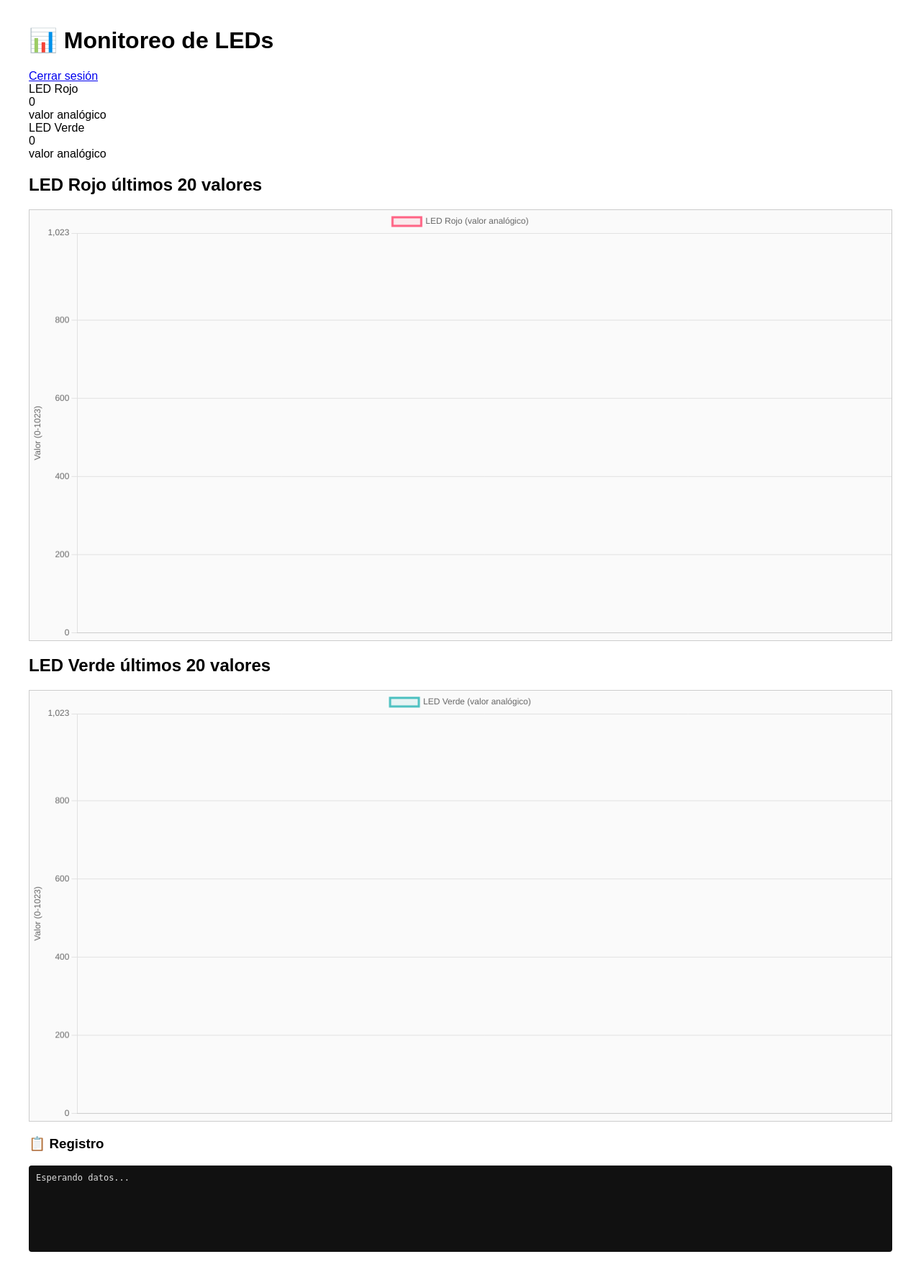
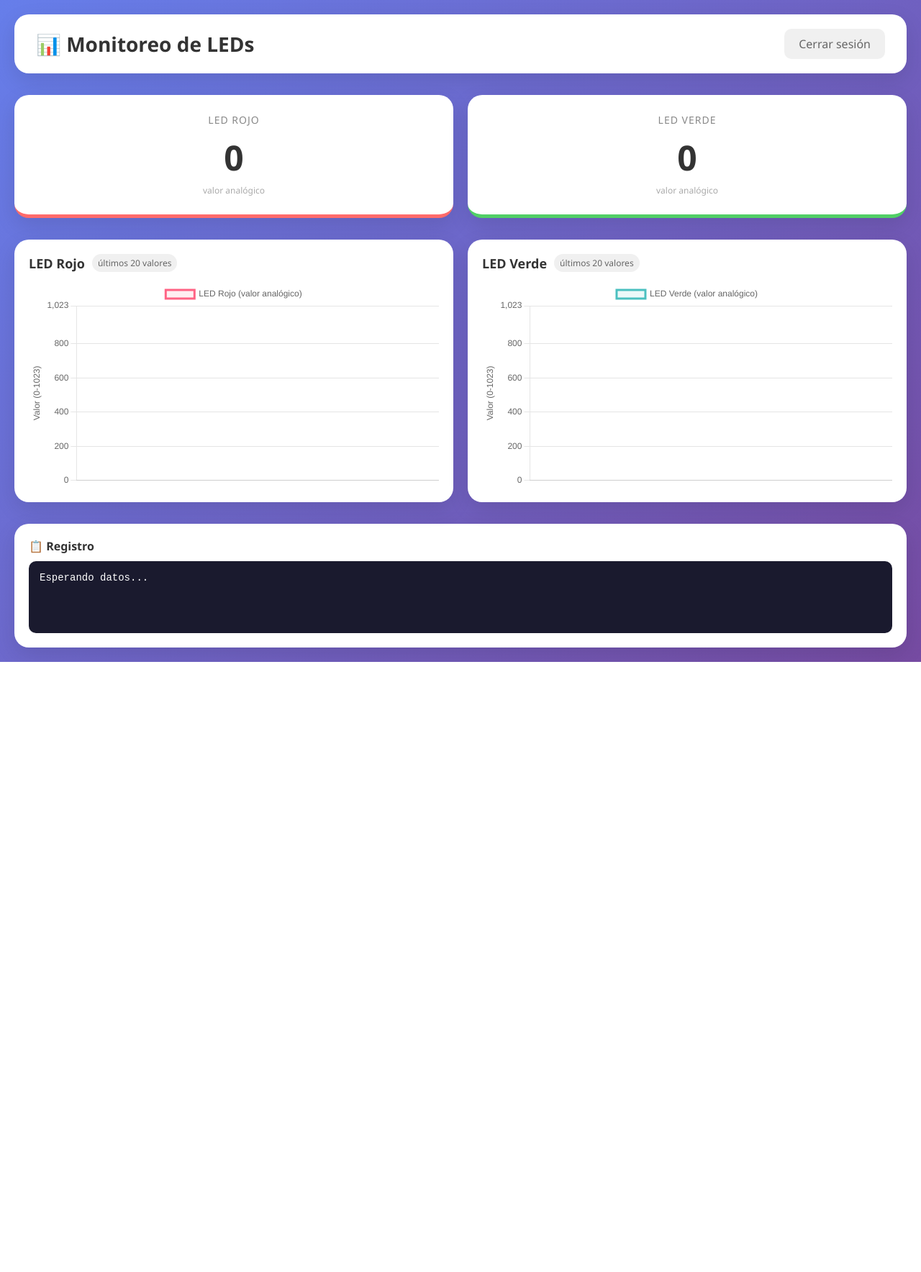
Before and after one commit to LenninMC/Prueba, a Flask app: page / in a window 1280 px wide. Shown: the whole page at 72% size. After the commit the page ends 920 px from the top, so only its background shows below. Run offline with Flask 3, Linux system fonts and the light colour scheme; the visitor is signed in with stand-in values (Sample User, id 1).

Commit message:
style.css

```diff
--- a/static/css/style.css
+++ b/static/css/style.css
@@ -1,85 +1,261 @@
+* {
+  margin: 0;
+  padding: 0;
+  box-sizing: border-box;
+}
+
 body {
-  font-family: Arial, sans-serif;
-  padding: 16px;
-  max-width: 1200px;
+  font-family: 'Segoe UI', Tahoma, Geneva, Verdana, sans-serif;
+  background: linear-gradient(135deg, #667eea 0%, #764ba2 100%);
+  min-height: 100vh;
+  padding: 20px;
+}
+
+.container {
+  max-width: 1400px;
   margin: 0 auto;
 }
 
-.top {
+/* Header */
+header {
+  background: white;
+  border-radius: 20px;
+  padding: 20px 30px;
+  margin-bottom: 30px;
   display: flex;
   justify-content: space-between;
   align-items: center;
-  flex-wrap: wrap;
+  box-shadow: 0 10px 30px rgba(0,0,0,0.1);
 }
 
-.row {
+header h1 {
+  font-size: 28px;
+  color: #333;
   display: flex;
-  gap: 24px;
-  margin: 12px 0;
-  flex-wrap: wrap;
+  align-items: center;
+  gap: 10px;
 }
 
-button {
-  padding: 10px 14px;
-  font-size: 16px;
-  cursor: pointer;
-  margin-right: 8px;
-  margin-bottom: 8px;
-  border: none;
-  border-radius: 4px;
-  background-color: #f0f0f0;
+.logout-btn {
+  background: #f0f0f0;
+  color: #666;
+  text-decoration: none;
+  padding: 10px 20px;
+  border-radius: 10px;
+  transition: all 0.3s;
+  font-weight: 500;
 }
 
-button:hover {
-  background-color: #ddd;
-}
-
-.btn-red-on { background-color: #ffcccc; }
-.btn-red-off { background-color: #ff9999; }
-.btn-green-on { background-color: #ccffcc; }
-.btn-green-off { background-color: #99ff99; }
-
-pre {
-  background: #111;
-  color: #ddd;
-  padding: 10px;
-  min-height: 100px;
-  white-space: pre-wrap;
-  border-radius: 4px;
-  font-size: 12px;
-}
-
-.error {
-  color: #b00020;
-}
-
-.logout {
-  text-decoration: none;
-  padding: 6px 12px;
-  background: #f0f0f0;
-  border-radius: 4px;
+.logout-btn:hover {
+  background: #e0e0e0;
   color: #333;
 }
 
-.logout:hover {
-  background: #ddd;
+/* Stats Grid */
+.stats-grid {
+  display: grid;
+  grid-template-columns: repeat(auto-fit, minmax(250px, 1fr));
+  gap: 20px;
+  margin-bottom: 30px;
 }
 
-input {
-  display: block;
-  margin: 6px 0 12px;
-  padding: 8px;
-  width: 240px;
+.stat-card {
+  background: white;
+  border-radius: 20px;
+  padding: 25px;
+  text-align: center;
+  box-shadow: 0 10px 30px rgba(0,0,0,0.1);
+  transition: transform 0.3s;
 }
 
-label {
-  display: block;
-  margin-top: 6px;
+.stat-card:hover {
+  transform: translateY(-5px);
+}
+
+.stat-card.red {
+  border-bottom: 5px solid #ff6b6b;
+}
+
+.stat-card.green {
+  border-bottom: 5px solid #51cf66;
+}
+
+.stat-title {
+  font-size: 14px;
+  text-transform: uppercase;
+  letter-spacing: 1px;
+  color: #888;
+  margin-bottom: 10px;
+}
+
+.stat-value {
+  font-size: 48px;
+  font-weight: bold;
+  color: #333;
+  margin-bottom: 5px;
+}
+
+.stat-label {
+  font-size: 12px;
+  color: #aaa;
+}
+
+/* Charts Grid */
+.charts-grid {
+  display: grid;
+  grid-template-columns: repeat(auto-fit, minmax(500px, 1fr));
+  gap: 20px;
+  margin-bottom: 30px;
+}
+
+.chart-card {
+  background: white;
+  border-radius: 20px;
+  padding: 20px;
+  box-shadow: 0 10px 30px rgba(0,0,0,0.1);
+}
+
+.chart-card h2 {
+  font-size: 18px;
+  color: #333;
+  margin-bottom: 15px;
+  display: flex;
+  align-items: center;
+  gap: 10px;
+}
+
+.badge {
+  background: #f0f0f0;
+  color: #666;
+  padding: 4px 8px;
+  border-radius: 20px;
+  font-size: 12px;
+  font-weight: normal;
 }
 
 canvas {
   max-width: 100%;
-  border: 1px solid #ccc;
-  margin: 20px 0;
-  background: #fafafa;
+  height: auto !important;
+  border-radius: 10px;
 }
+
+/* Log Card */
+.log-card {
+  background: white;
+  border-radius: 20px;
+  padding: 20px;
+  box-shadow: 0 10px 30px rgba(0,0,0,0.1);
+}
+
+.log-card h3 {
+  font-size: 16px;
+  color: #333;
+  margin-bottom: 10px;
+}
+
+pre {
+  background: #1a1a2e;
+  color: #fff;
+  padding: 15px;
+  border-radius: 10px;
+  font-family: 'Courier New', monospace;
+  font-size: 14px;
+  min-height: 100px;
+  max-height: 200px;
+  overflow-y: auto;
+  white-space: pre-wrap;
+  word-wrap: break-word;
+}
+
+/* Login Page */
+.login-container {
+  max-width: 400px;
+  margin: 100px auto;
+}
+
+.login-card {
+  background: white;
+  border-radius: 20px;
+  padding: 40px;
+  box-shadow: 0 10px 30px rgba(0,0,0,0.1);
+}
+
+.login-card h1 {
+  text-align: center;
+  margin-bottom: 30px;
+  color: #333;
+  font-size: 24px;
+}
+
+.login-form {
+  display: flex;
+  flex-direction: column;
+  gap: 20px;
+}
+
+.form-group {
+  display: flex;
+  flex-direction: column;
+  gap: 5px;
+}
+
+.form-group label {
+  font-size: 14px;
+  color: #666;
+  font-weight: 500;
+}
+
+.form-group input {
+  padding: 12px;
+  border: 2px solid #eee;
+  border-radius: 10px;
+  font-size: 16px;
+  transition: border-color 0.3s;
+}
+
+.form-group input:focus {
+  outline: none;
+  border-color: #667eea;
+}
+
+.login-btn {
+  background: linear-gradient(135deg, #667eea 0%, #764ba2 100%);
+  color: white;
+  border: none;
+  padding: 14px;
+  border-radius: 10px;
+  font-size: 16px;
+  font-weight: 600;
+  cursor: pointer;
+  transition: transform 0.3s;
+}
+
+.login-btn:hover {
+  transform: translateY(-2px);
+}
+
+.error-message {
+  background: #fff5f5;
+  color: #ff6b6b;
+  padding: 10px;
+  border-radius: 10px;
+  text-align: center;
+  font-size: 14px;
+}
+
+/* Responsive */
+@media (max-width: 768px) {
+  .charts-grid {
+    grid-template-columns: 1fr;
+  }
+
+  .stat-value {
+    font-size: 36px;
+  }
+
+  header {
+    flex-direction: column;
+    gap: 15px;
+    text-align: center;
+  }
+}
```
